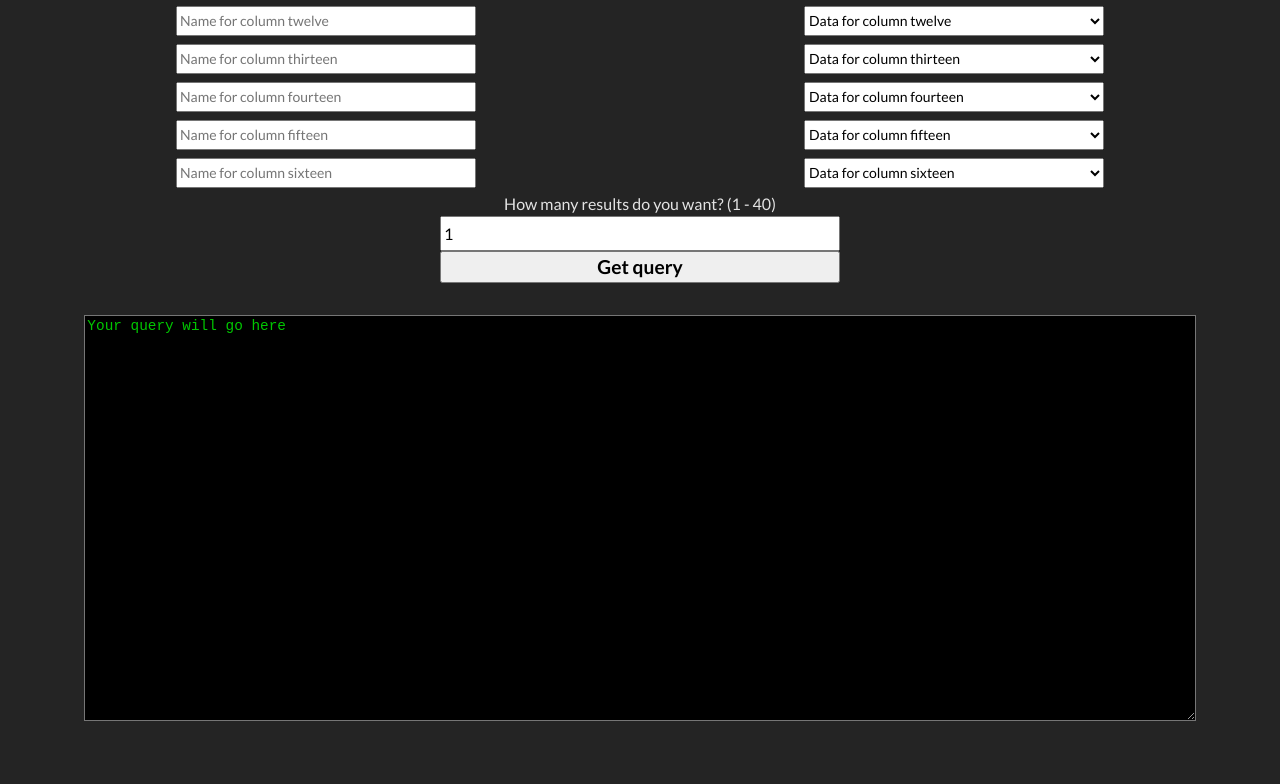
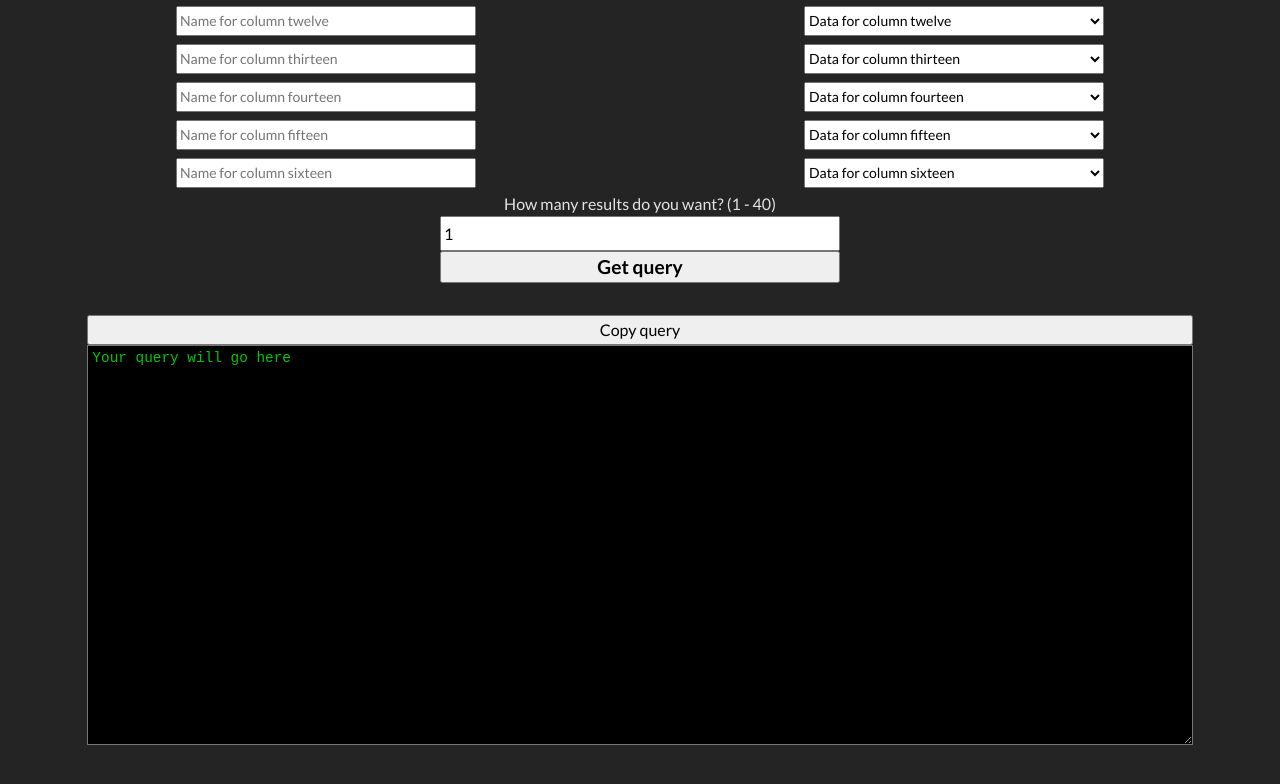
Before and after one commit to Vulp0/user-data-sql-generator, a React (Vite) app: page / in a window 1280 px wide. Shown: the part 570-1354 px from the top of the page. Before the commit the page ends 1309 px from the top, so only its background shows below. Built offline with nearby package versions, Linux system fonts and the light colour scheme; a web font is replaced by a local one.

Commit message:
added a button to result box, functionality is wip

```diff
--- a/src/App.css
+++ b/src/App.css
@@ -15,6 +15,13 @@ h1, h2 {
 
 .InputContainer {
   margin-bottom: 32px;
+}
+
+.OutputContainer {
+  display: flex;
+  flex-direction: column;
+  align-items: center;
+  margin-bottom: 100px;
 }
 
 .TableInputContainer {
@@ -50,14 +57,24 @@ h1, h2 {
   height: 30px;
 }
 
+.CopyButton, .ResultTextbox {
+  min-width: 200px;
+  width: 88%;
+  padding: 4px;
+  box-sizing: border-box;
+}
+
+.CopyButton:hover {
+  cursor: pointer;
+}
+
 .ResultTextbox {
-  min-width: 300px;
-  width: 88%;
   min-height: 400px;
   background-color: black;
   color: rgb(0, 199, 0);
   font-size: 0.9rem;
   font-family: "PT Mono", monospace;
+  resize: vertical;
 }
 
 .ResultAmountContainer {
--- a/src/App.tsx
+++ b/src/App.tsx
@@ -238,7 +238,8 @@ function App() {
       </div>
     </div>
 
-    <div className='outputContainer'>
+    <div className='OutputContainer'>
+      <button className='CopyButton'>Copy query</button>
       <textarea readOnly className="ResultTextbox" value="Your query will go here"/>
     </div>
     </>
--- a/src/index.css
+++ b/src/index.css
@@ -1,5 +1,4 @@
 :root {
-  /* font-family: Inter, system-ui, Avenir, Helvetica, Arial, sans-serif; */
   font-family: "Lato", sans-serif;
   line-height: 1.5;
   font-weight: 400;
```
